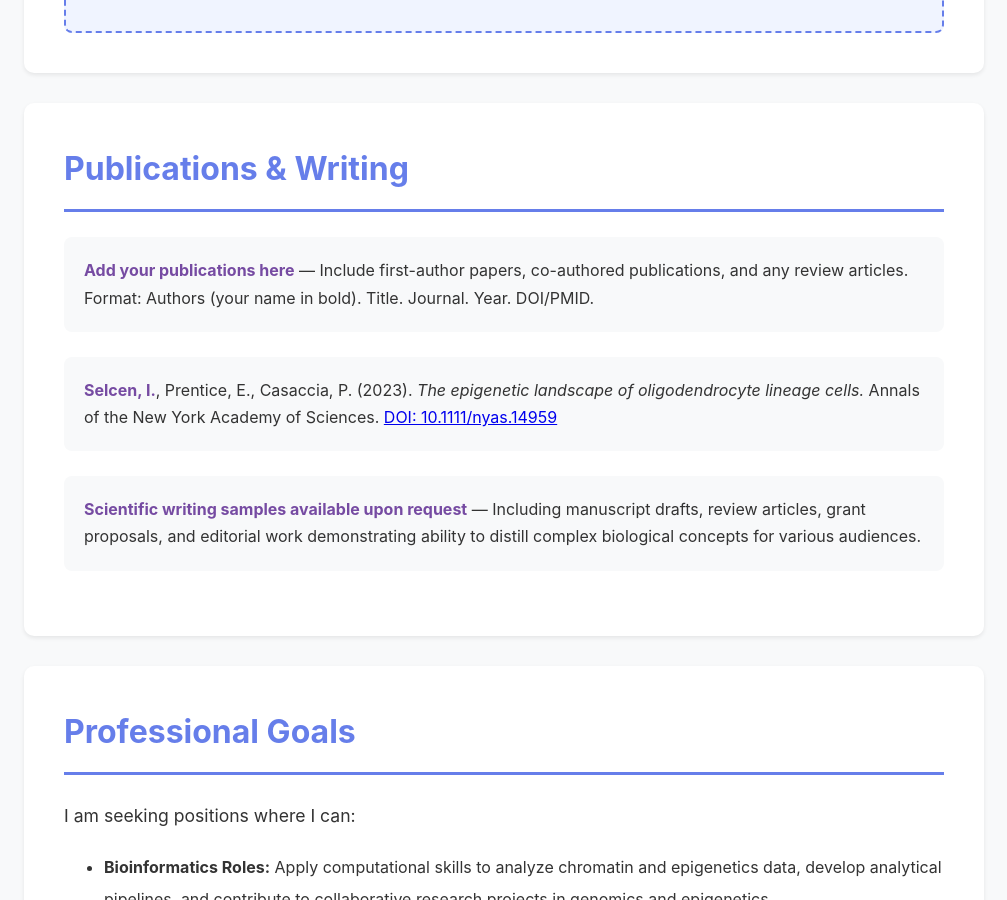
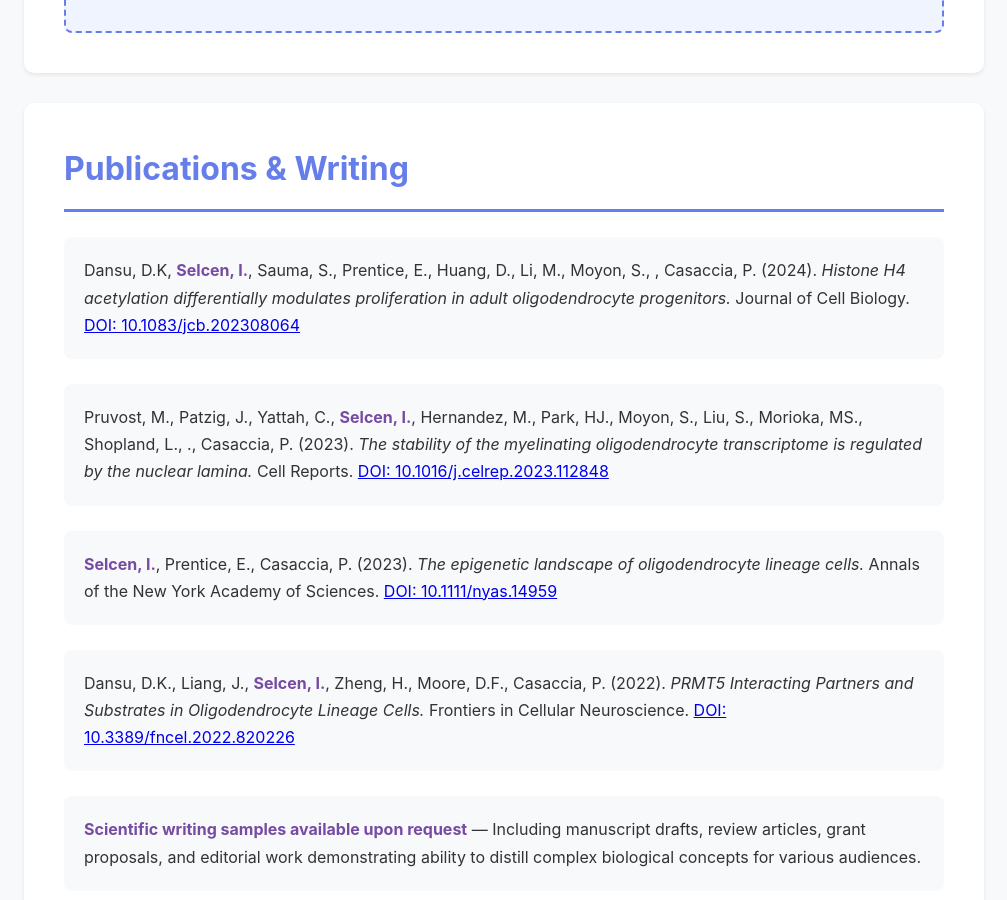
Before and after one commit to ipekselcen/ipekselcen.github.io, a Jekyll site: the page built from index.html, in a window 1280 px wide and 900 px high, scrolled down 3366 px. Shown: the whole window, without its empty margins (136-1143 px from the left). Built offline with Jekyll 4.4.1, drawn with Linux system fonts in a browser that asks for light colours.

Commit message:
Update index.html

```diff
--- a/index.html
+++ b/index.html
@@ -419,13 +419,28 @@ permalink: /
         <section class="section">
             <h2>Publications & Writing</h2>
             <div class="publication">
-                <strong>Add your publications here</strong> — Include first-author papers, co-authored publications, and any review articles. Format: Authors (your name in bold). Title. Journal. Year. DOI/PMID.
+                Dansu, D.K, <strong>Selcen, I.</strong>, Sauma, S., Prentice, E., Huang, D., Li, M., Moyon, S., , Casaccia, P. (2024).
+                <em>Histone H4 acetylation differentially modulates proliferation in adult oligodendrocyte progenitors.</em>
+                Journal of Cell Biology.
+                <a href="https://doi.org/10.1083/jcb.202308064" target="_blank">DOI: 10.1083/jcb.202308064</a>
+            </div>
+            <div class="publication">
+                Pruvost, M., Patzig, J., Yattah, C., <strong>Selcen, I.</strong>, Hernandez, M., Park, HJ., Moyon, S., Liu, S., Morioka, MS., Shopland, L., ., Casaccia, P. (2023).
+                <em>The stability of the myelinating oligodendrocyte transcriptome is regulated by the nuclear lamina.</em>
+                Cell Reports.
+                <a href="https://doi.org/10.1016/j.celrep.2023.112848" target="_blank">DOI: 10.1016/j.celrep.2023.112848</a>
             </div>
             <div class="publication">
                 <strong>Selcen, I.</strong>, Prentice, E., Casaccia, P. (2023).
                 <em>The epigenetic landscape of oligodendrocyte lineage cells.</em>
                 Annals of the New York Academy of Sciences.
                 <a href="https://doi.org/10.1111/nyas.14959" target="_blank">DOI: 10.1111/nyas.14959</a>
+            </div>
+            <div class="publication">
+                Dansu, D.K., Liang, J., <strong>Selcen, I.</strong>, Zheng, H., Moore, D.F., Casaccia, P. (2022).
+                <em>PRMT5 Interacting Partners and Substrates in Oligodendrocyte Lineage Cells.</em>
+                Frontiers in Cellular Neuroscience.
+                <a href="https://doi.org/10.3389/fncel.2022.820226" target="_blank">DOI: 10.3389/fncel.2022.820226</a>
             </div>
 
             <div class="publication">
```
